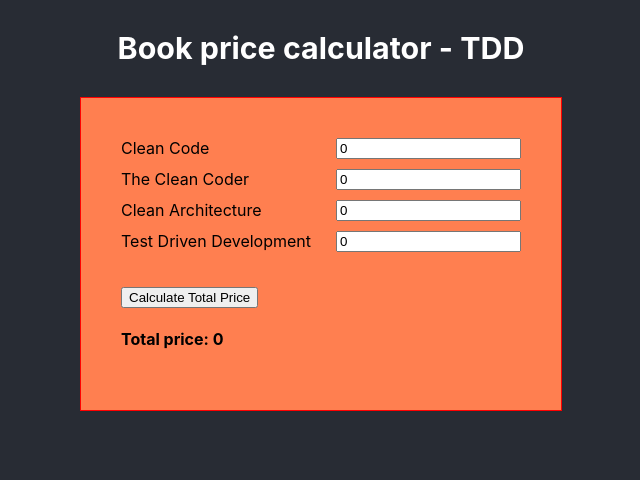
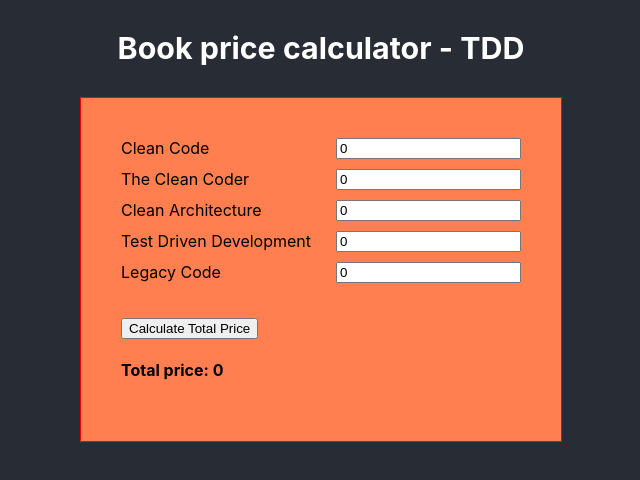
Before and after one commit to 2023-DEV-078/DevelopmentBooks, a React (Create React App) app: page / in a window 1280 px wide. Shown: the top 480 px of the page, without its empty margins (319-959 px from the left). Built offline with nearby package versions, Linux system fonts and the light colour scheme.

Commit message:
[Feat]: calculate the price for five different books with a twenty five percent discount

```diff
--- a/src/App.js
+++ b/src/App.js
@@ -2,22 +2,24 @@ import React, { useState, useEffect } from 'react';
 import { booksConstants } from './constants/appConstants';
 import './App.css';
 
-const { ZERO, ONE, TWO, THREE, FOUR, BOOK_PRICE, FIVE_PERCENT, TEN_PERCENT, TWENTY_PERCENT } = booksConstants
+const { ZERO, ONE, TWO, THREE, FOUR, FIVE, BOOK_PRICE, FIVE_PERCENT, TEN_PERCENT, TWENTY_PERCENT, TWENTY_FIVE_PERCENT } = booksConstants
 
 function App() {
   const [cleanCodeQuantity, setCleanCodeQuantity] = useState(ZERO);
   const [cleanCoderQuantity, setCleanCoderQuantity] = useState(ZERO);
   const [cleanArchitectureQuantity, setCleanArchitectureQuantity] = useState(ZERO);
-  const [tddQuantity, setTddQuantity] = useState(ZERO)
+  const [tddQuantity, setTddQuantity] = useState(ZERO);
+  const [legacyCodeQuantity, setLegacyCodeQuantity] = useState(ZERO);
   const [totalPrice, setTotalPrice] = useState(ZERO);
-  const [shoppingCart, setShoppingCart] = useState([])
+  const [shoppingCart, setShoppingCart] = useState([]);
 
   useEffect(() => {
-    setShoppingCart([cleanCodeQuantity, cleanCoderQuantity, cleanArchitectureQuantity, tddQuantity].filter((quantity) => { return quantity === 1 }))
-  }, [cleanCodeQuantity, cleanCoderQuantity, cleanArchitectureQuantity, tddQuantity])
+    setShoppingCart([cleanCodeQuantity, cleanCoderQuantity, cleanArchitectureQuantity, tddQuantity, legacyCodeQuantity].filter((quantity) => { return quantity === 1 }))
+  }, [cleanCodeQuantity, cleanCoderQuantity, cleanArchitectureQuantity, tddQuantity, legacyCodeQuantity])
 
   const calculateBooksPrice = () => {
-    if (shoppingCart.length === FOUR) { setTotalPrice(FOUR * BOOK_PRICE * TWENTY_PERCENT) }
+    if (shoppingCart.length === FIVE) { setTotalPrice(FIVE * BOOK_PRICE * TWENTY_FIVE_PERCENT) }
+    else if (shoppingCart.length === FOUR) { setTotalPrice(FOUR * BOOK_PRICE * TWENTY_PERCENT) }
     else if (shoppingCart.length === THREE) { setTotalPrice(THREE * BOOK_PRICE * TEN_PERCENT) }
     else if (shoppingCart.length === TWO) { setTotalPrice(TWO * BOOK_PRICE * FIVE_PERCENT) }
     else if (shoppingCart.length === ONE) { setTotalPrice(BOOK_PRICE) }
@@ -45,6 +47,10 @@ function App() {
           <label htmlFor="tdd">Test Driven Development</label>
           <input type="number" id="tdd" min={ZERO} value={tddQuantity} onChange={e => setTddQuantity(Number(e.target.value))}></input>
         </div>
+        <div className='bookInput'>
+          <label htmlFor="legacy-code">Legacy Code</label>
+          <input type="number" id="legacy-code" min={ZERO} value={legacyCodeQuantity} onChange={e => setLegacyCodeQuantity(Number(e.target.value))}></input>
+        </div>
         <button onClick={() => calculateBooksPrice()}>Calculate Total Price</button>
         <h4>{`Total price: ${totalPrice}`}</h4>
       </section>
--- a/src/constants/appConstants.js
+++ b/src/constants/appConstants.js
@@ -4,8 +4,10 @@ export const booksConstants = {
     TWO: 2,
     THREE: 3,
     FOUR: 4,
+    FIVE: 5,
     BOOK_PRICE: 50,
     FIVE_PERCENT: 0.95,
     TEN_PERCENT: 0.9,
-    TWENTY_PERCENT: 0.8
+    TWENTY_PERCENT: 0.8,
+    TWENTY_FIVE_PERCENT: 0.75
 };
--- a/src/constants/testConstants.js
+++ b/src/constants/testConstants.js
@@ -5,5 +5,6 @@ export const booksConstants = {
     CLEAN_CODE: 'Clean Code',
     THE_CLEAN_CODER: 'The Clean Coder',
     CLEAN_ARCHITECTURE: 'Clean Architecture',
-    TEST_DRIVEN_DEVELOPMENT: 'Test Driven Development'
+    TEST_DRIVEN_DEVELOPMENT: 'Test Driven Development',
+    LEGACY_CODE: 'Legacy Code'
 };
```
Also changed, not shown: 1 other file (tests, documents, lock files or other folders).
